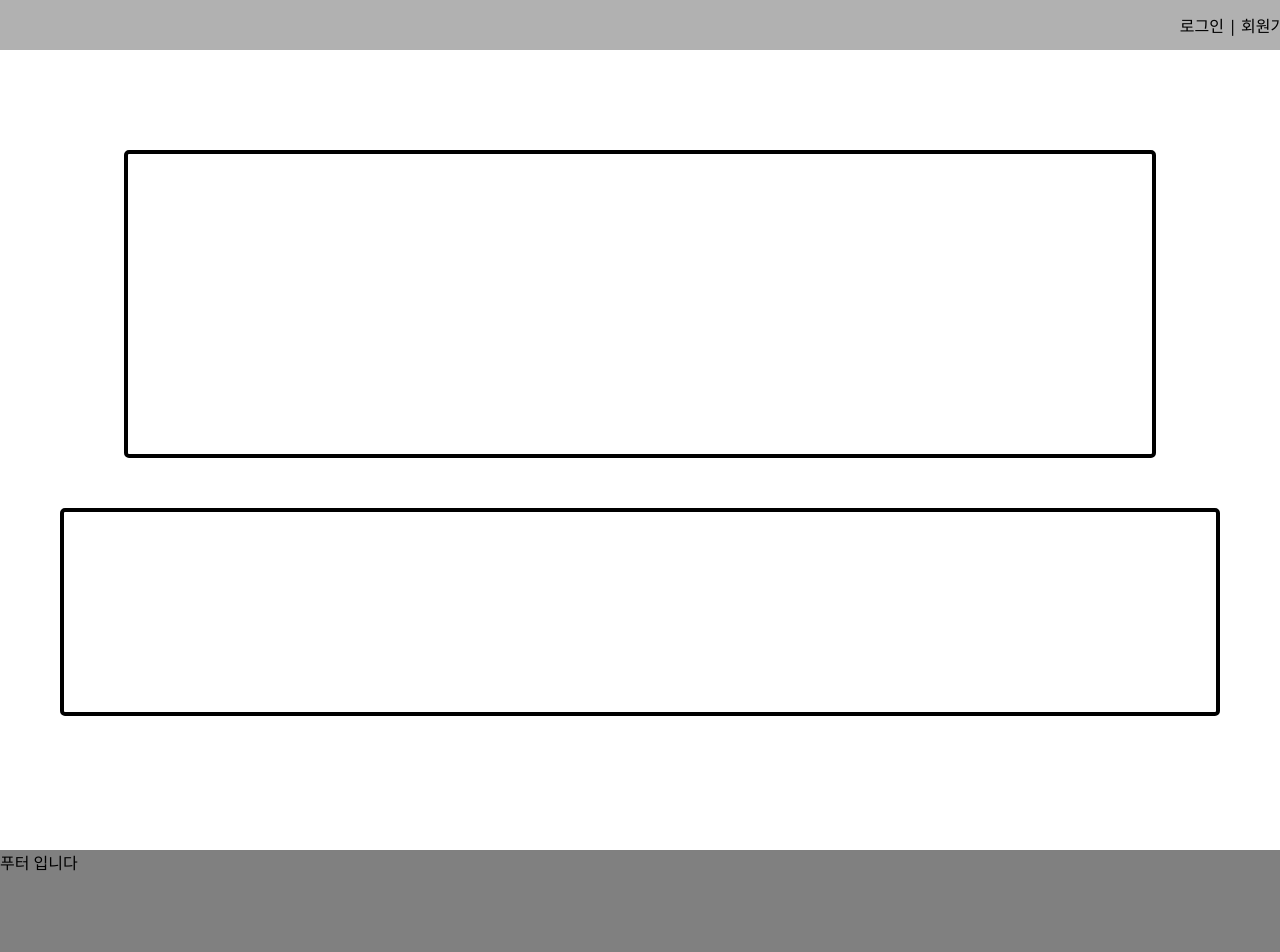
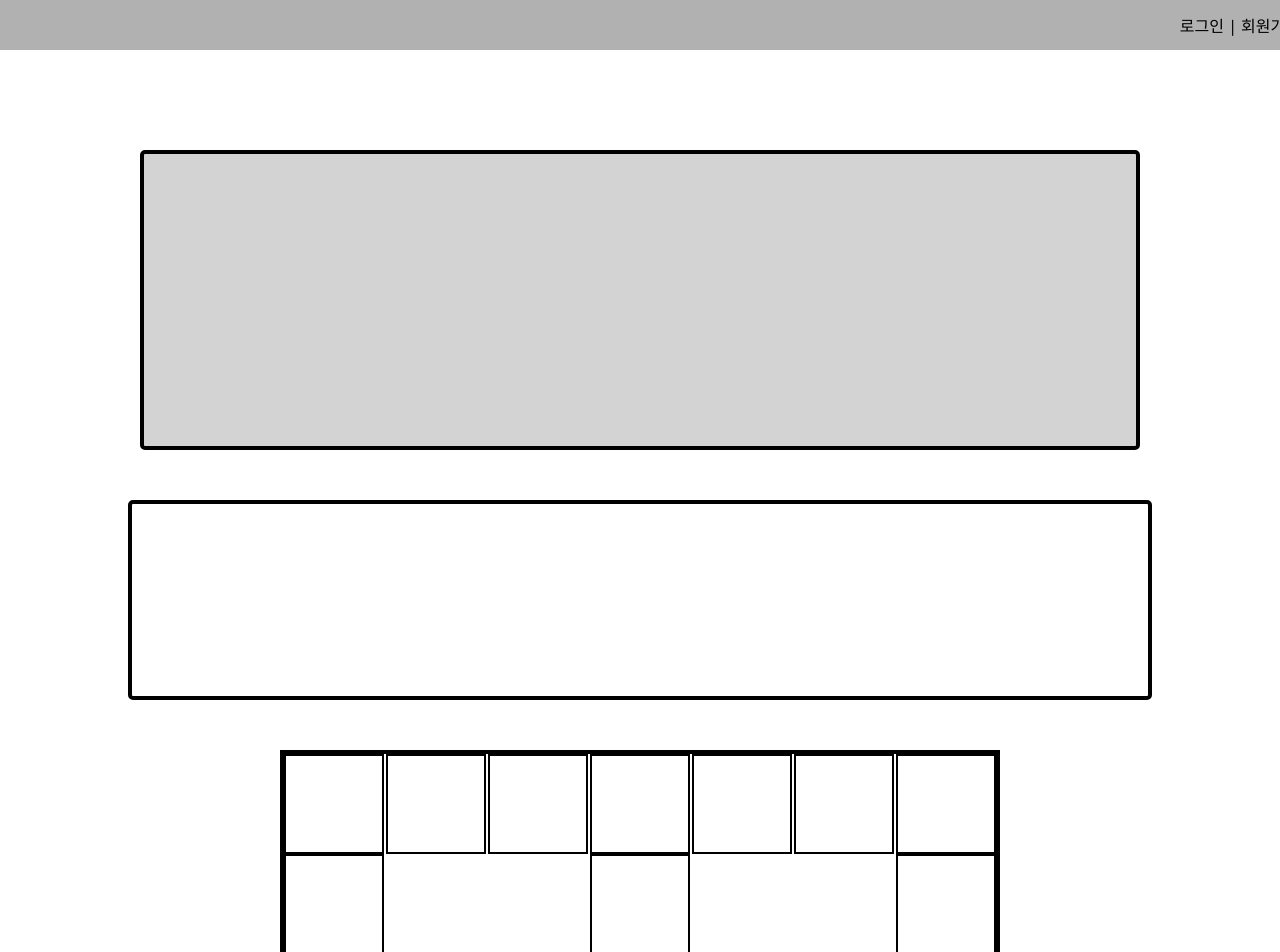
Before and after one commit to HealthyDGSWBoys/ICT_web_app, a React app: page / in a window 1280 px wide. Shown: the top 952 px of the page. Built offline with nearby package versions, Linux system fonts and the light colour scheme.

Commit message:
TrainingList

```diff
--- a/src/component/main/index.jsx
+++ b/src/component/main/index.jsx
@@ -6,6 +6,18 @@ const Render = () => {
             {/* <img src={image} width='200'></img> */}
             <S.MainContent></S.MainContent>
             <S.MyRecord></S.MyRecord>
+            <S.TrainingList>
+                <S.TestBox></S.TestBox>
+                <S.TestBox></S.TestBox>
+                <S.TestBox></S.TestBox>
+                <S.TestBox></S.TestBox>
+                <S.TestBox></S.TestBox>
+                <S.TestBox></S.TestBox>
+                <S.TestBox></S.TestBox>
+                <S.TestBox></S.TestBox>
+                <S.TestBox></S.TestBox>
+                <S.TestBox></S.TestBox>
+            </S.TrainingList>
         </S.Main>
     )
 }
--- a/src/component/main/index.style.jsx
+++ b/src/component/main/index.style.jsx
@@ -7,22 +7,43 @@ export const Main = styled.div`
     flex-direction: column;
     margin-top: 100px;
     margin-bottom: 100px;
+    box-sizing: border-box;
 `
 
 export const MainContent = styled.div`
     display: flex;
-    width: 80vw;
+    width: 1000px;
     height: 300px;
-    background-color: white;
+    background-color: lightgray;
     border: 4px solid black;
     border-radius: 5px;
     margin-bottom: 50px;
+    box-sizing: border-box;
 `
 
 export const MyRecord = styled.div`
     display: flex;
-    width: 90vw;
+    width: 80vw;
     height: 200px;
     border: 4px solid black;
     border-radius: 5px;
+    margin-bottom: 50px;
+    box-sizing: border-box;
 `
+
+export const TrainingList = styled.div`
+    display: flex;
+    flex-wrap: wrap;
+    justify-content: space-between;
+    width: 720px;
+    border: 4px solid black;
+    box-sizing: border-box;
+`
+
+export const TestBox = styled.div`
+    display: flex;
+    width: 100px;
+    height: 100px;
+    border: 2px solid black;
+    box-sizing: border-box;
+`
```
